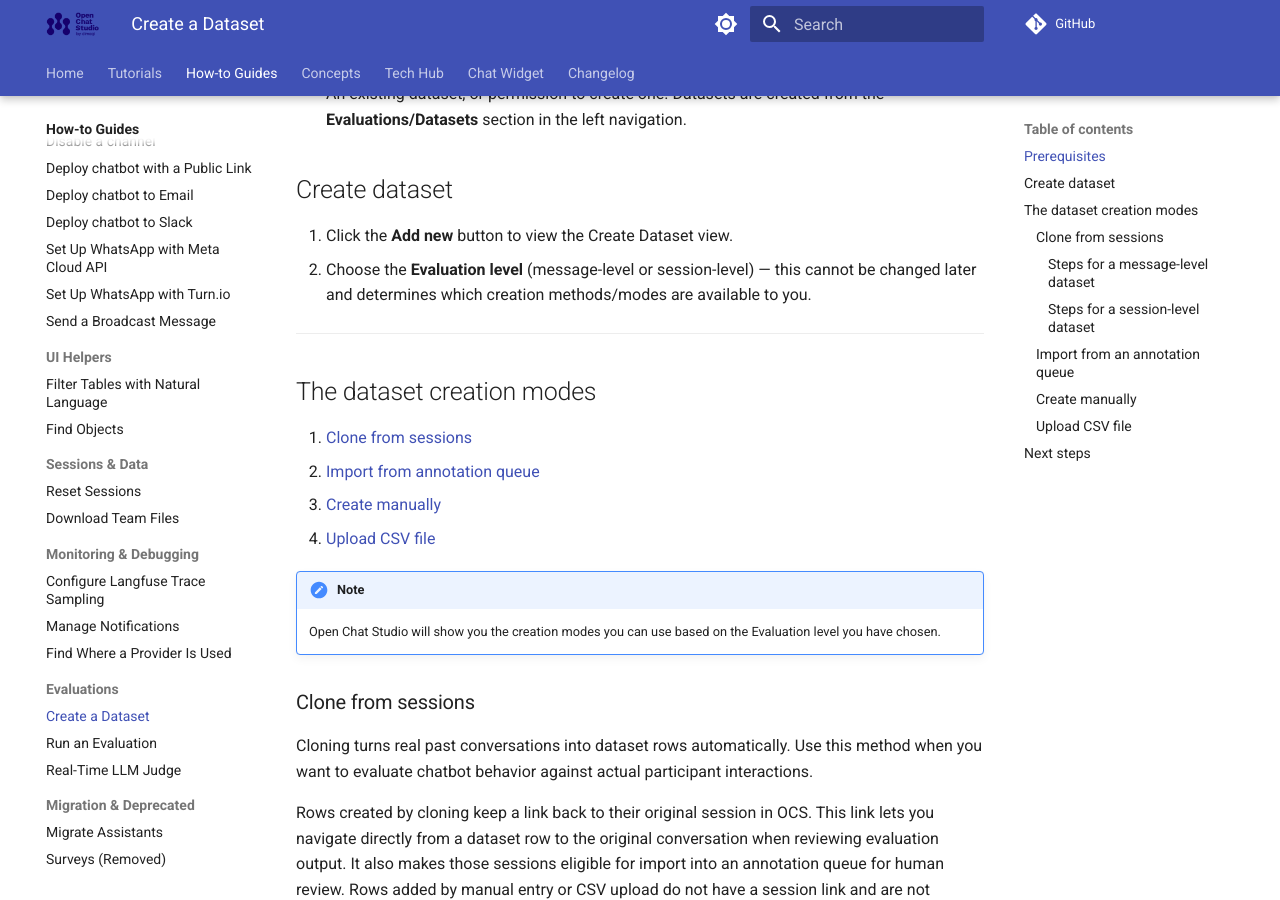
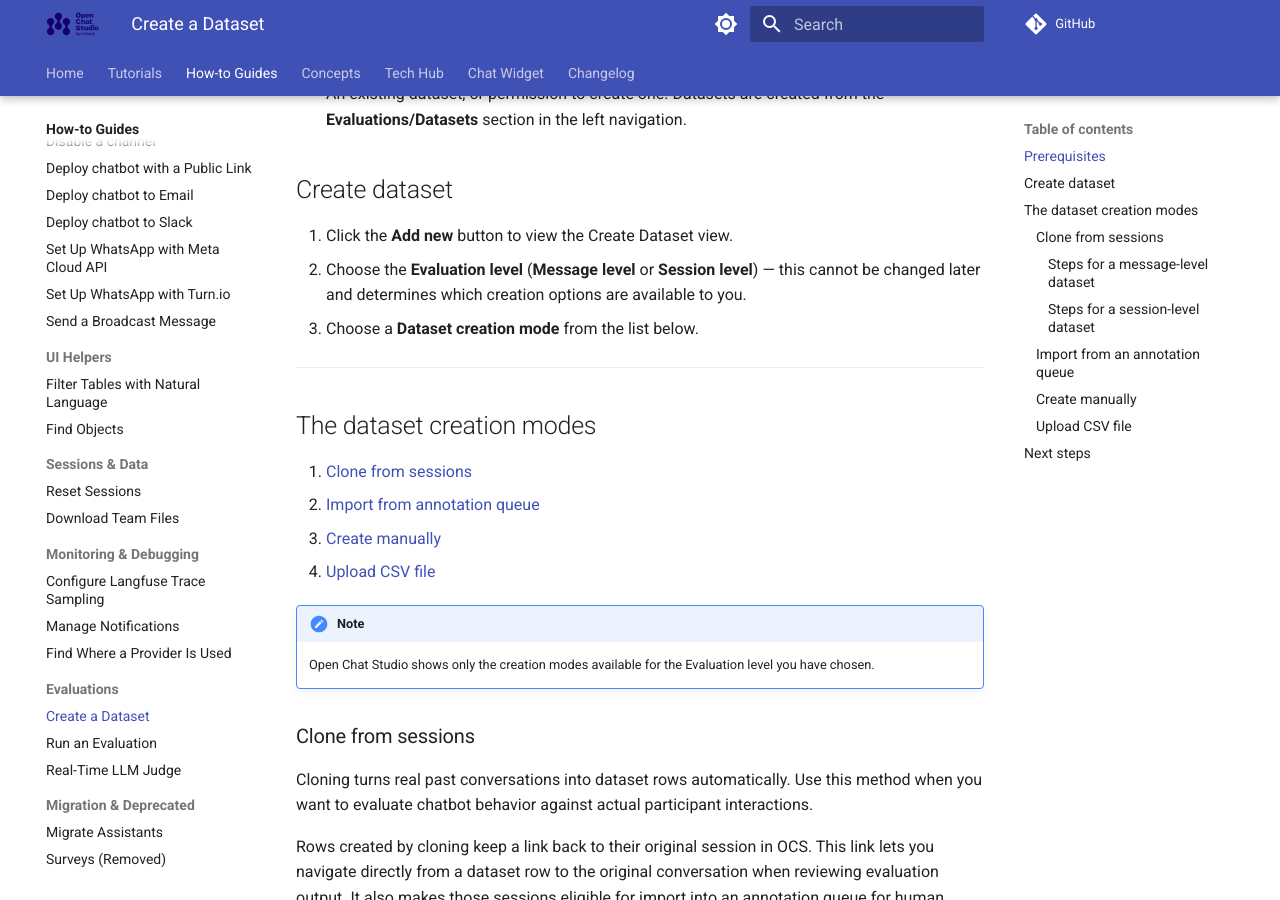
Before and after one commit to dimagi/open-chat-studio-docs, an MkDocs documentation site: the page built from docs/how-to/evaluations/create-a-dataset.md, in a window 1280 px wide and 900 px high, scrolled down 348 px. Built offline with MkDocs 1.6.1 and Material for MkDocs 9.7.7, drawn with Linux system fonts in a browser that asks for light colours; a script that is not in the unit is left out; comment, search, counter and statistics services are not loaded.

Commit message:
Accuracy of UI terms: "Evaluation levels" (message or session) and "Evaluation mode"

```diff
--- a/docs/how-to/evaluations/create-a-dataset.md
+++ b/docs/how-to/evaluations/create-a-dataset.md
@@ -10,7 +10,8 @@
 ## Create dataset
 
 1. Click the **Add new** button to view the Create Dataset view.
-2. Choose the **Evaluation level** (message-level or session-level) — this cannot be changed later and determines which creation methods/modes are available to you.
+2. Choose the **Evaluation level** (**Message level** or **Session level**) — this cannot be changed later and determines which creation options are available to you.
+3. Choose a **Dataset creation mode** from the list below.
 
 ---
 ## The dataset creation modes
@@ -22,7 +23,7 @@
 
 !!! note
 
-    Open Chat Studio will show you the creation modes you can use based on the Evaluation level you have chosen.
+    Open Chat Studio shows only the creation modes available for the Evaluation level you have chosen.
 
 ### Clone from sessions
 
@@ -105,4 +106,4 @@
 
 ## Next steps
 
-Pair the dataset with evaluators and score it. See [Run an Evaluation](run-an-evaluation.md).
+- Pair the dataset with evaluators and score it. See [Run an Evaluation](run-an-evaluation.md).
```
Also changed, not shown: docs/concepts/evaluations/dataset.md (+1 -1 lines), docs/concepts/evaluations/evaluators.md (+1 -1 lines), docs/concepts/evaluations/index.md (+1 -0 lines), docs/how-to/evaluations/realtime_llm_judge.md (+1 -1 lines), docs/how-to/evaluations/run-an-evaluation.md (+3 -3 lines).
